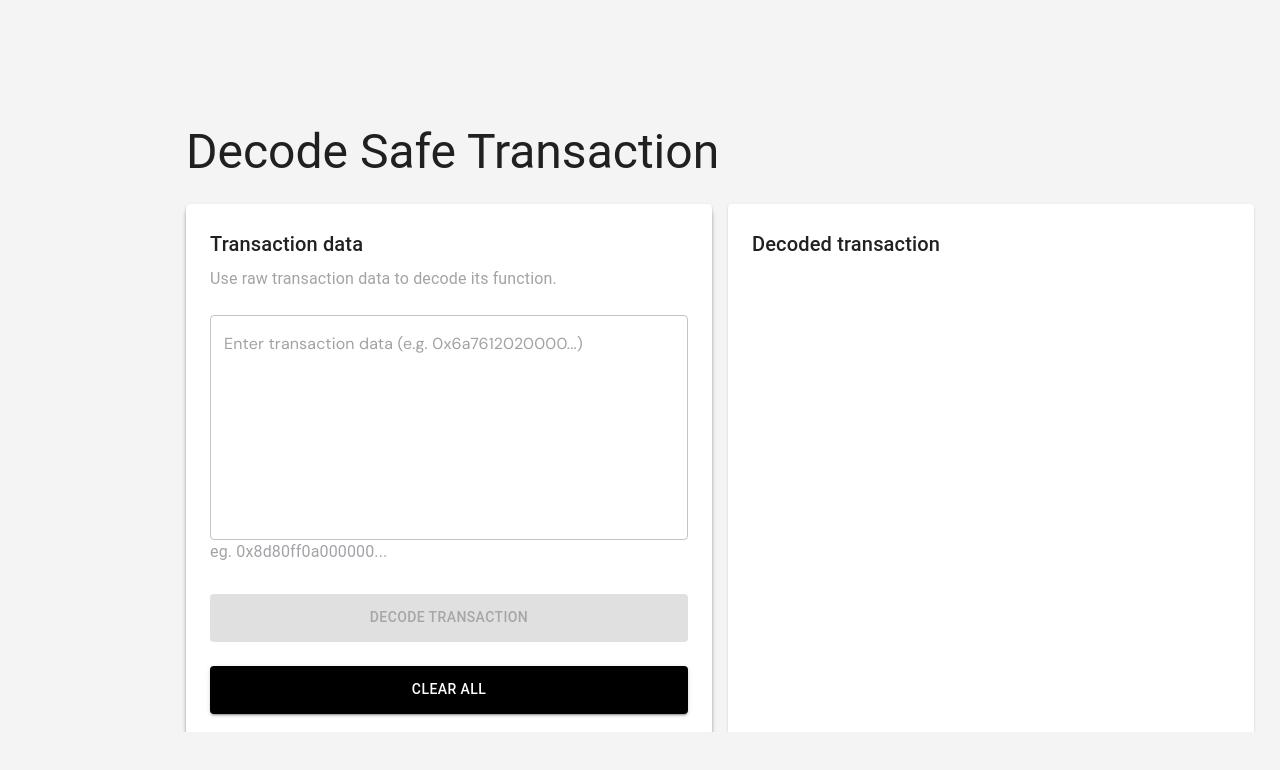
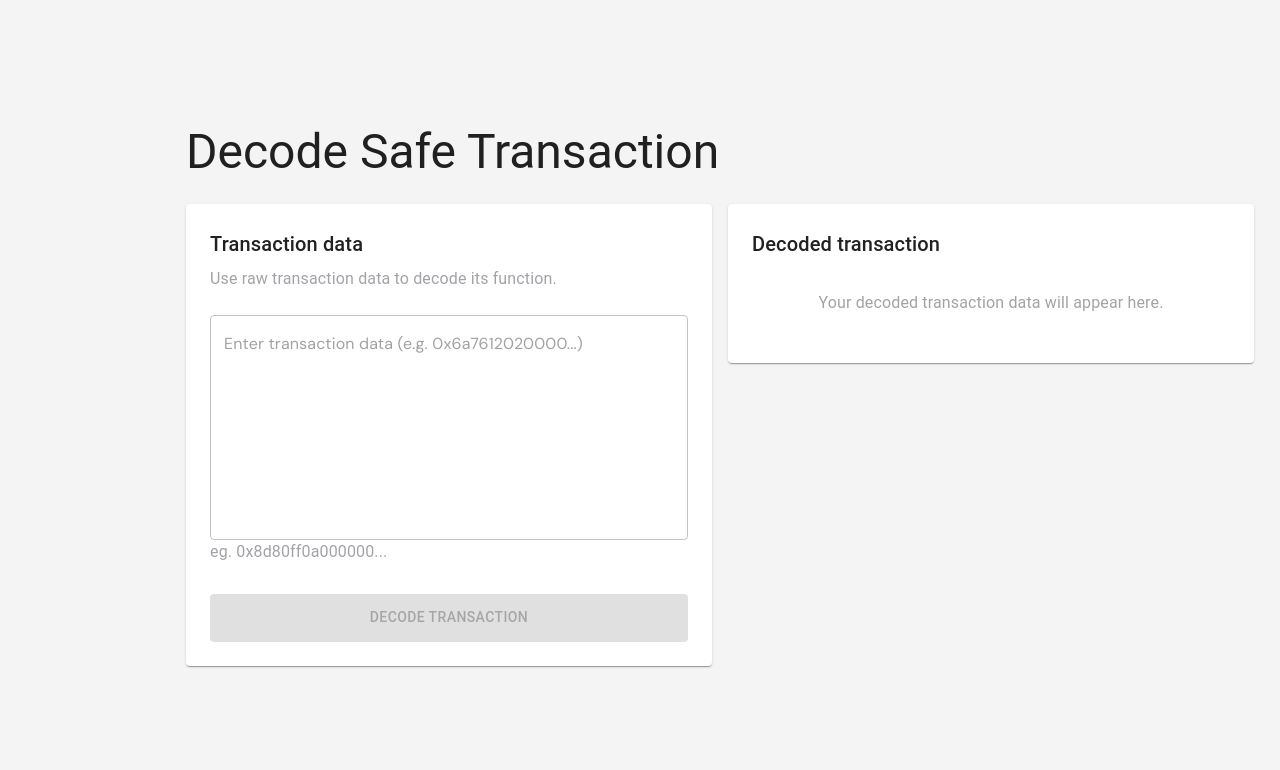
Before and after one commit to 5afe/transaction-decoder, a Next.js app: page / in a window 1280 px wide. Shown: the top 770 px of the page. Built offline with nearby package versions, Linux system fonts and the light colour scheme.

Commit message:
add empty state design

```diff
--- a/src/components/App/App.tsx
+++ b/src/components/App/App.tsx
@@ -51,7 +51,7 @@ function App() {
           {/* Input Box */}
           <Grid item xs={6}>
             <Paper elevation={1} sx={{ height: '100%' }}>
-              <Box p={3} className={classes.inputBox}>
+              <Box p={3} className={classes.Box}>
                 <Box className={classes.transactionDataContainer}>
                   <Typography variant="h6" gutterBottom className={classes.transactionData}>
                     Transaction data
@@ -80,14 +80,21 @@ function App() {
                     className={classes.decodeButton}
                     variant="contained"
                     color="primary"
-                  onClick={() => loadDataInfo(txData)}
-                  disabled={!txData.trim()}
-                >
+                    onClick={() => loadDataInfo(txData)}
+                    disabled={!txData.trim()}
+                  >
                     Decode transaction
                   </Button>
-                  <Button variant="contained" color="primary" onClick={() => setTxData("")} className={classes.clearButton}>
-                    Clear all
-                  </Button>
+                  {txData.trim() && (
+                    <Button
+                      variant="contained"
+                      color="primary"
+                      onClick={() => setTxData("")}
+                      className={classes.clearButton}
+                    >
+                      Clear all
+                    </Button>
+                  )}
                 </Box>
               </Box>
             </Paper>
@@ -95,12 +102,18 @@ function App() {
 
           {/* Output Box */}
           <Grid item xs={6}>
-            <Paper elevation={1} sx={{ height: '100%' }}>
-              <Box p={3}>
-                <Typography variant="h6" gutterBottom>
+            <Paper elevation={1}>
+              <Box p={3} className={classes.Box}>
+                <Typography variant="h6" gutterBottom className={classes.transactionData}>
                   Decoded transaction
                 </Typography>
-                {dataInfo && <DecodedParam param={dataInfo} hideValue={true} />}
+                {dataInfo ? (
+                  <DecodedParam param={dataInfo} hideValue={true} />
+                ) : (
+                  <Typography className={classes.placeholderText}>
+                    Your decoded transaction data will appear here.
+                  </Typography>
+                )}
               </Box>
             </Paper>
           </Grid>
--- a/src/components/App/styles.ts
+++ b/src/components/App/styles.ts
@@ -4,7 +4,7 @@ export const useStyles = makeStyles(() => ({
     root: {
         padding: "4px",
         width: '1076px',
-        height: '612px',
+        height: '624px',
         marginTop: '120px',
         marginLeft: '182px',
         display: 'flex',
@@ -35,13 +35,13 @@ export const useStyles = makeStyles(() => ({
     fontSize: '20px',
         lineHeight: '130%',
         letterSpacing: '0.15px'
+
     },
 
-    inputBox: {
+    Box: {
         padding: 'var(--space-9)',
         backgroundColor: 'var(--background-paper)',
         borderRadius: 'var(--raduis-2x)',
-        boxShadow: '0px 4px 4px 0px rgba(0, 0, 0, 0.25)'
     },
     transactionDataSubtitle: {
         fontFamily: 'DM Sans',
@@ -113,5 +113,15 @@ export const useStyles = makeStyles(() => ({
         '&:hover': {
             backgroundColor: 'var(--background-white)',
         }
-    }
+    },
+    placeholderText: {
+        fontFamily: 'DM Sans',
+        fontWeight: 400,
+        fontSize: '14px',
+        lineHeight: '20px',
+        letterSpacing: '0.17px',
+        textAlign: 'center',
+        padding: 'var(--space-6) 0',
+        color: 'var(--text-secondary-color)'
+    },
 }));
```
